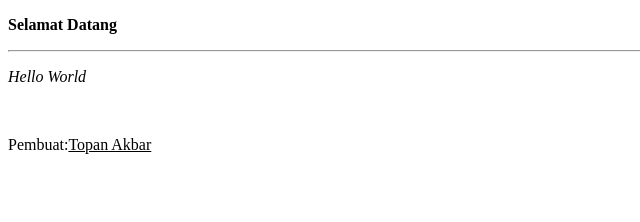
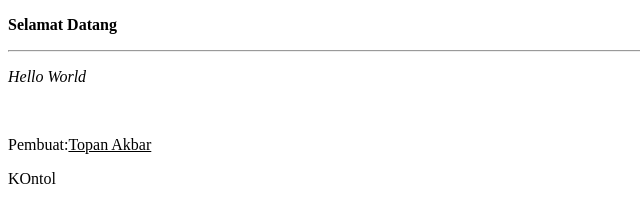
Before and after one commit to BreezyCyclone/Test, a plain HTML site: page lthan1.html in a window 1280 px wide. Shown: the full height of the page, 0-640 px from the left. Drawn offline with Linux system fonts and the light colour scheme.

Commit message:
perubahan

```diff
--- a/lthan1.html
+++ b/lthan1.html
@@ -10,5 +10,6 @@
     <p><i>Hello World</i></p>
     <br />
     <p>Pembuat:<u>Topan Akbar</u></p>
+    <p>KOntol</p>
   </body>
 </html>
```
